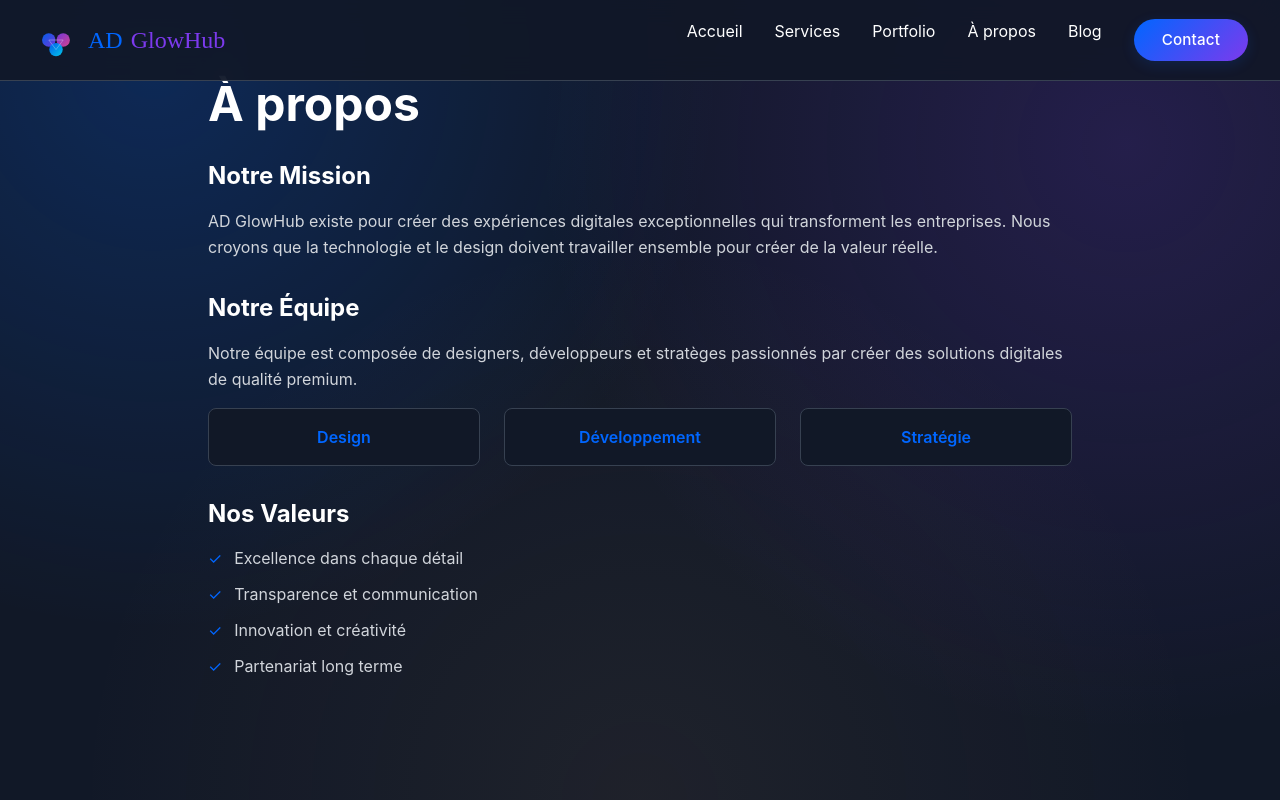
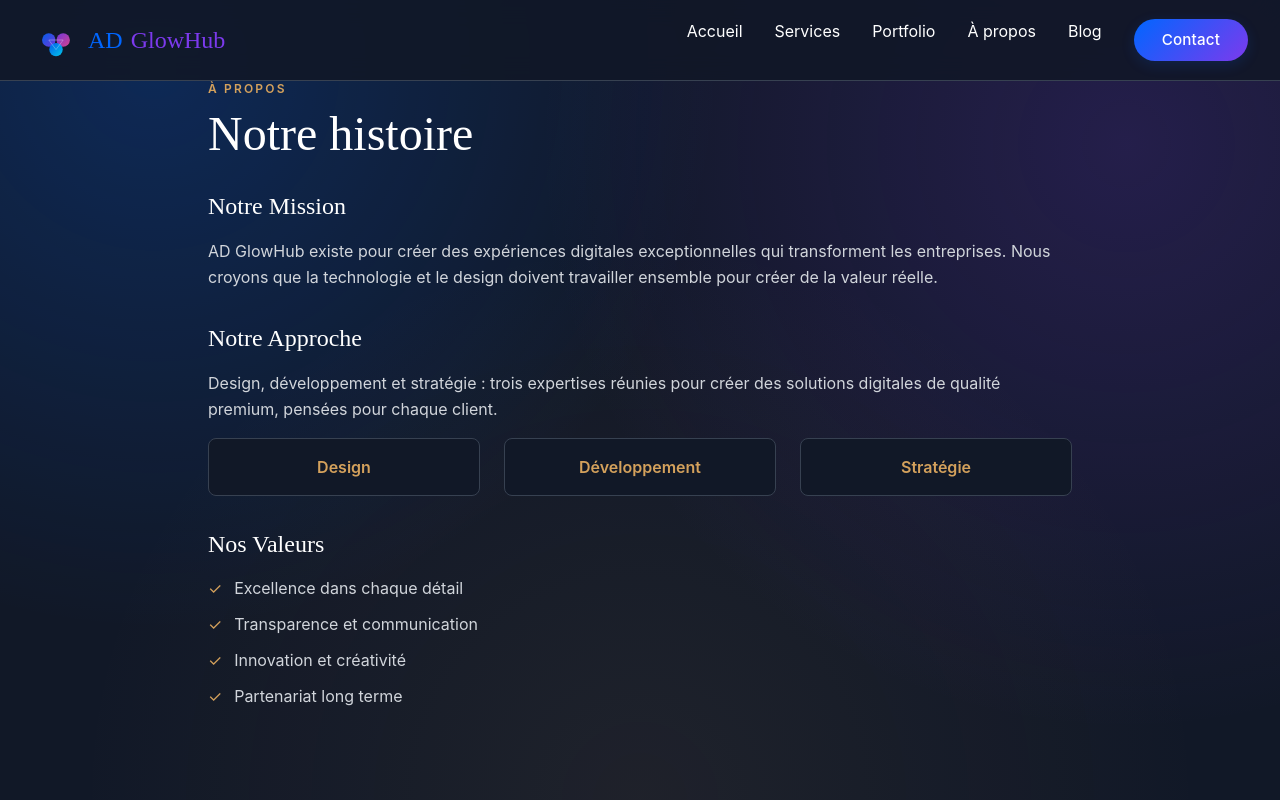
Before and after one commit to Kaissa2789/ad-glowhub, a Next.js app: page /about in a window 1280 px wide. Shown: the top 800 px of the page. Built offline with nearby package versions, Linux system fonts and the light colour scheme.

Commit message:
Update page.tsx

```diff
--- a/app/about/page.tsx
+++ b/app/about/page.tsx
@@ -7,11 +7,12 @@ export default function About() {
   return (
     <div className="min-h-screen pt-20 pb-12">
       <div className="max-w-4xl mx-auto px-4">
-        <h1 className="text-5xl font-bold mb-8">À propos</h1>
+        <p className="eyebrow mb-3">À propos</p>
+        <h1 className="font-display text-5xl font-medium mb-8">Notre histoire</h1>
 
         <div className="space-y-8">
           <section>
-            <h2 className="text-2xl font-bold mb-4">Notre Mission</h2>
+            <h2 className="font-display text-2xl font-medium mb-4">Notre Mission</h2>
             <p className="text-gray-300 leading-relaxed">
               AD GlowHub existe pour créer des expériences digitales exceptionnelles
               qui transforment les entreprises. Nous croyons que la technologie et le
@@ -20,37 +21,37 @@ export default function About() {
           </section>
 
           <section>
-            <h2 className="text-2xl font-bold mb-4">Notre Équipe</h2>
+            <h2 className="font-display text-2xl font-medium mb-4">Notre Approche</h2>
             <p className="text-gray-300 leading-relaxed mb-4">
-              Notre équipe est composée de designers, développeurs et stratèges
-              passionnés par créer des solutions digitales de qualité premium.
+              Design, développement et stratégie : trois expertises réunies pour
+              créer des solutions digitales de qualité premium, pensées pour chaque client.
             </p>
             <div className="grid md:grid-cols-3 gap-6">
               {['Design', 'Développement', 'Stratégie'].map((skill) => (
                 <div key={skill} className="p-4 bg-gray-900 rounded-lg border border-gray-700 text-center">
-                  <p className="font-semibold text-primary">{skill}</p>
+                  <p className="font-semibold text-gold">{skill}</p>
                 </div>
               ))}
             </div>
           </section>
 
           <section>
-            <h2 className="text-2xl font-bold mb-4">Nos Valeurs</h2>
+            <h2 className="font-display text-2xl font-medium mb-4">Nos Valeurs</h2>
             <ul className="space-y-3 text-gray-300">
               <li className="flex items-center">
-                <span className="text-primary mr-3">✓</span>
+                <span className="text-gold mr-3">✓</span>
                 <span>Excellence dans chaque détail</span>
               </li>
               <li className="flex items-center">
-                <span className="text-primary mr-3">✓</span>
+                <span className="text-gold mr-3">✓</span>
                 <span>Transparence et communication</span>
               </li>
               <li className="flex items-center">
-                <span className="text-primary mr-3">✓</span>
+                <span className="text-gold mr-3">✓</span>
                 <span>Innovation et créativité</span>
               </li>
               <li className="flex items-center">
-                <span className="text-primary mr-3">✓</span>
+                <span className="text-gold mr-3">✓</span>
                 <span>Partenariat long terme</span>
               </li>
             </ul>
```
